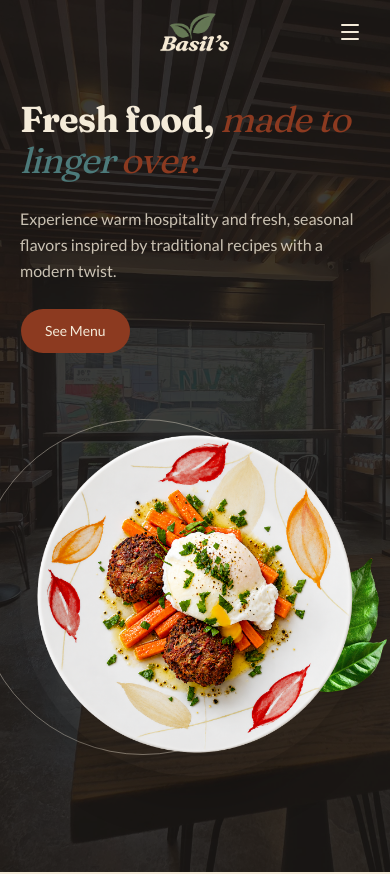
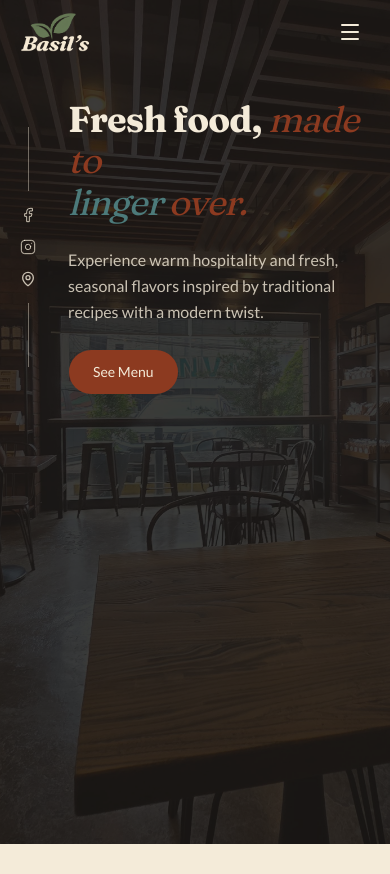
Before and after one commit to AnzuWanzu/Basil, a Next.js app: page / in a window 390 px wide. Shown: the top 874 px of the page. Built offline with nearby package versions, Linux system fonts and the light colour scheme.

Commit message:
[Feature]: Mobile layout: Navbar logo-left/hamburger-right + right drawer; hide Hero's dish image.

```diff
--- a/components/layout/Navbar.tsx
+++ b/components/layout/Navbar.tsx
@@ -34,8 +34,8 @@ export default function Navbar() {
   }
 
   return (
-    <nav className="relative flex flex-col items-center gap-3">
-      {/* LOGO: centered on every breakpoint */}
+    <nav className="relative flex items-center justify-between md:flex-col md:justify-center gap-3">
+      {/* LOGO: left-aligned on mobile, centered on medium screens and up */}
       <Link href="/" className="flex items-center gap-2 z-20">
         <Logo />
       </Link>
@@ -71,11 +71,11 @@ export default function Navbar() {
         ))}
       </div>
 
-      {/* MOBILE: hamburger pinned to the right edge, opens a Sheet-based sidebar drawer */}
+      {/* MOBILE: hamburger at the right end of the row, opens a Sheet-based drawer from the right */}
       <Sheet open={isOpen} onOpenChange={setIsOpen}>
         <SheetTrigger asChild>
           <button
-            className="md:hidden absolute right-0 top-1/2 -translate-y-1/2 z-20 p-2 text-background focus:outline-none"
+            className="md:hidden z-20 p-2 text-background focus:outline-none"
             aria-label="Open menu"
           >
             <MenuIcon className="w-6 h-6" />
@@ -83,9 +83,9 @@ export default function Navbar() {
         </SheetTrigger>
 
         <SheetContent
-          side="left"
+          side="right"
           showCloseButton={false}
-          className="w-[82%] max-w-xs gap-0 border-none bg-background p-0 shadow-2xl"
+          className="w-[82%] max-w-xs gap-0 rounded-l-3xl border-none bg-background p-0 shadow-2xl"
         >
           {/* Sidebar Header */}
           <SheetHeader className="flex-row items-center justify-between gap-0 space-y-0 px-5 py-4 border-b border-stone-900/10 shrink-0">
--- a/components/sections/Hero/HeroImage.tsx
+++ b/components/sections/Hero/HeroImage.tsx
@@ -4,7 +4,7 @@ import leafDecoration from "@/components/assets/hero-section/leaf.png";
 
 export function HeroImage() {
   return (
-    <div className="relative lg:col-span-5 flex items-center justify-center lg:justify-start py-8 lg:py-0">
+    <div className="relative hidden lg:col-span-5 lg:flex items-center justify-start py-8 lg:py-0">
       <div className="relative aspect-square w-full max-w-md lg:max-w-lg">
         {/* Decorative ring, offset up-left of the photo (not a concentric halo) */}
         <div className="absolute -left-[13%] -top-[2%] h-[96%] w-[96%] rounded-full border border-background/40" />
--- a/components/sections/Hero/HeroSocials.tsx
+++ b/components/sections/Hero/HeroSocials.tsx
@@ -10,7 +10,7 @@ const SOCIAL_ICONS = {
 
 export function HeroSocials() {
   return (
-    <div className="hidden lg:flex shrink-0 flex-col items-center gap-4">
+    <div className="flex shrink-0 flex-col items-center gap-4">
       <span className="h-16 w-px bg-background/40" />
       <div className="flex flex-col items-center gap-4">
         {SOCIAL_LINKS.map((link) => {
```
